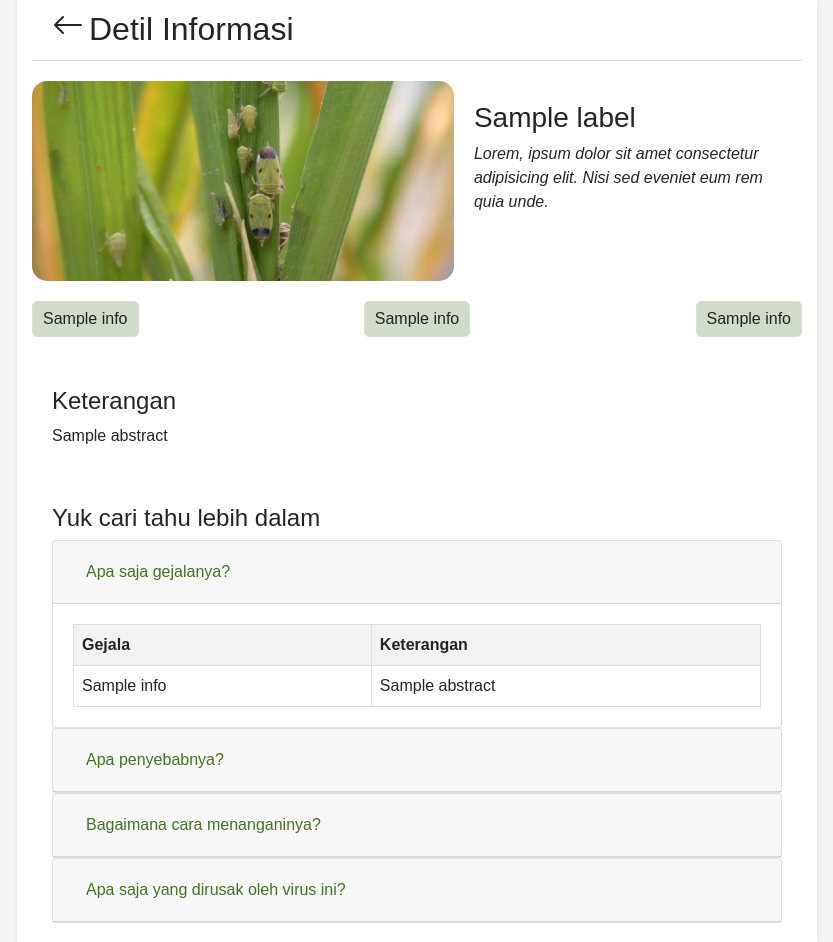
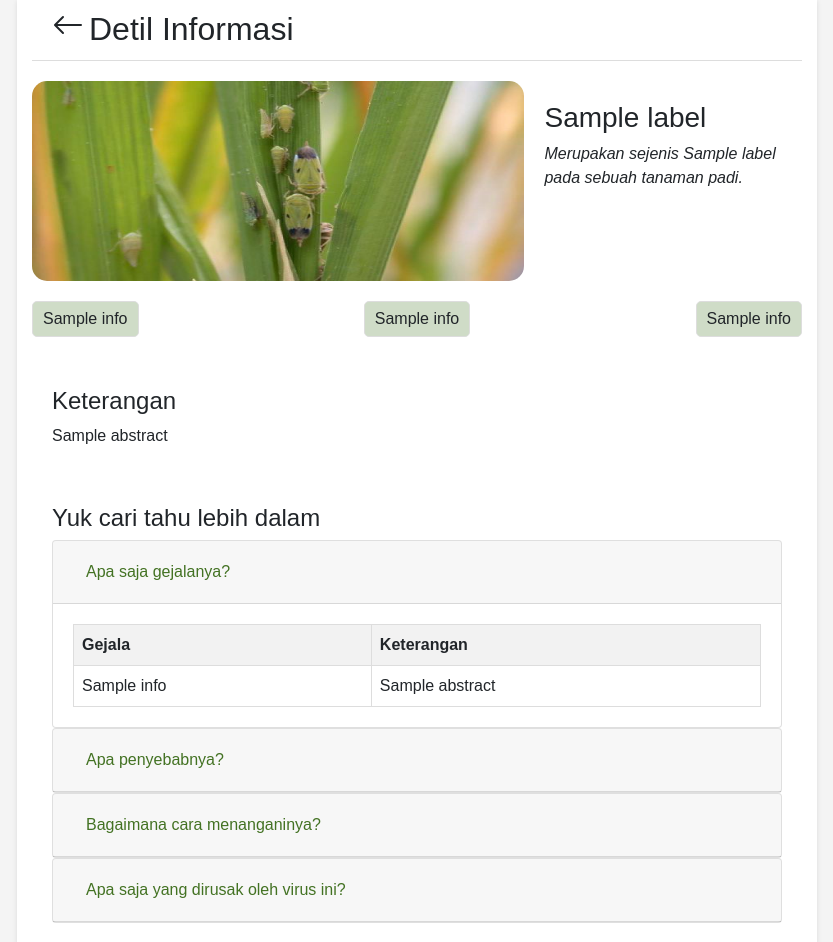
Before and after one commit to Ariful2607/Sistem-Pakar-Deep-Knowledge-Graph, a Flask app: template sistem-pakar-eXperTani/templates/DetailInformation.html in a window 1280 px wide. Shown: the part 21-963 px from the top of the page, without its empty margins (223-1056 px from the left). Run offline with Flask 3, Linux system fonts and the light colour scheme; the template is opened without the code that fills it: most values are stand-ins (such as "Sample title", 1, 10 or a date in 2020); some libraries are stand-ins or nearby versions.

Commit message:
Adjust-DetailInformation-2

```diff
--- a/sistem-pakar-eXperTani/app.py
+++ b/sistem-pakar-eXperTani/app.py
@@ -155,42 +155,126 @@ def details_page():
     try:
         query = """
         MATCH (n {label: $label})
+        WITH n, labels(n) AS allLabels
+        UNWIND allLabels AS label
+        WITH n, CASE
+            WHEN label = "PenyakitPadi" THEN "Penyakit Padi"
+            WHEN label = "PatogenPadi" THEN "Patogen Padi"
+            WHEN label = "HamaPadi" THEN "Hama Padi"
+            WHEN label = "Biologis" THEN "Agen Biologi"
+            ELSE label
+        END AS modifiedLabel
+        WHERE modifiedLabel IN ["Fungisida", "Gejala", "Penyakit Padi", "Patogen Padi", "Hama Padi", "Agen Biologi", "Bakterisida", "Pestisida"]
+        WITH n, collect(modifiedLabel) AS labelobjects
         OPTIONAL MATCH (n)-[:memilikiGejala]->(gejala)
         OPTIONAL MATCH (n)-[:diberikanFungisida]->(fungisida)
+        OPTIONAL MATCH (n)-[:diberikanBakterisida]->(bakterisida)
+        OPTIONAL MATCH (n)-[:diberikanPestisida]->(pestisida)
+        OPTIONAL MATCH (n)-[:diberikanAgenBiologi]->(agenbiologi)
         OPTIONAL MATCH (n)-[:terkenaPatogen]->(patogenpadi)
         RETURN n,
-               collect(DISTINCT {label: gejala.label, abstract: gejala.abstract}) AS gejalaInfo,
-               collect(DISTINCT {label: fungisida.label, abstract: fungisida.abstract}) AS fungisidaInfo,
-               collect(DISTINCT {label: patogenpadi.label, abstract: patogenpadi.abstract}) AS patogenInfo
+            labelobjects,
+            collect(DISTINCT {label: gejala.label, abstract: gejala.abstract}) AS gejalaInfo,
+            collect(DISTINCT {label: fungisida.label, abstract: fungisida.abstract}) AS fungisidaInfo,
+            collect(DISTINCT {label: bakterisida.label, abstract: bakterisida.abstract}) AS bakterisidaInfo,
+            collect(DISTINCT {label: pestisida.label, abstract: pestisida.abstract}) AS pestisidaInfo,
+            collect(DISTINCT {label: agenbiologi.label, abstract: agenbiologi.abstract}) AS agenbiologiInfo,
+            collect(DISTINCT {label: patogenpadi.label, abstract: patogenpadi.abstract}) AS patogenInfo
         """
         result = run_query(query, {"label": label})
 
         if result:
             node = result[0]['n']
+            labels = result[0]['labelobjects']
             gejala_info = result[0]['gejalaInfo']
             fungisida_info = result[0]['fungisidaInfo']
+            bakterisida_info = result[0]['bakterisidaInfo']
+            pestisida_info = result[0]['pestisidaInfo']
+            agenbiologi_info = result[0]['agenbiologiInfo']
             patogen_info = result[0]['patogenInfo']
 
             logging.debug(f"Node: {node}")
+            logging.debug(f"Label Objects: {labels}")
             logging.debug(f"Gejala Info: {gejala_info}")
             logging.debug(f"Fungisida Info: {fungisida_info}")
+            logging.debug(f"Bakterisida Info: {bakterisida_info}")
+            logging.debug(f"Pestisida Info: {pestisida_info}")
+            logging.debug(f"Agen Biologi Info: {agenbiologi_info}")
             logging.debug(f"Patogen Info: {patogen_info}")
 
             gejala_info_list = [gejala for gejala in gejala_info if gejala.get('label')]
             fungisida_info_list = [fungisida for fungisida in fungisida_info if fungisida.get('label')]
+            bakterisida_info_list = [bakterisida for bakterisida in bakterisida_info if bakterisida.get('label')]
+            pestisida_info_list = [pestisida for pestisida in pestisida_info if pestisida.get('label')]
+            agenbiologi_info_list = [agenbiologi for agenbiologi in agenbiologi_info if agenbiologi.get('label')]
             patogen_info_list = [patogen for patogen in patogen_info if patogen.get('label')]
 
             logging.debug(f"Gejala Info List: {gejala_info_list}")
             logging.debug(f"Fungisida Info List: {fungisida_info_list}")
+            logging.debug(f"Bakterisida Info List: {bakterisida_info_list}")
+            logging.debug(f"Pestisida Info List: {pestisida_info_list}")
+            logging.debug(f"Agen Biologi Info List: {agenbiologi_info_list}")
             logging.debug(f"Patogen Info List: {patogen_info_list}")
 
             return render_template(
                 "DetailInformation.html",
                 label=node.get("label", ""),
+                labels=labels,
                 abstract=node.get("abstract", ""),
                 gejala_info=gejala_info_list,
                 fungisida_info=fungisida_info_list,
+                bakterisida_info=bakterisida_info_list,
+                pestisida_info=pestisida_info_list,
+                agenbiologi_info=agenbiologi_info_list,
                 patogen_info=patogen_info_list
+            )
+        else:
+            logging.warning(f"No results found for label: {label}")
+            return f"No details found for {label}", 404
+
+    except Exception as e:
+        logging.error(f"An error occurred: {e}")
+        return str(e), 500
+
+@app.route('/details-2')
+def details2_page():
+    label = request.args.get('label', '')
+
+    # Log the received label
+    logging.debug(f"Received label: {label}")
+
+    if not label:
+        return "Label is required", 400
+
+    try:
+        query = """
+        MATCH (n {label: $label})
+        WITH n, labels(n) AS allLabels
+        UNWIND allLabels AS label
+        WITH n, CASE
+            WHEN label = "PenyakitPadi" THEN "Penyakit Padi"
+            WHEN label = "PatogenPadi" THEN "Patogen Padi"
+            WHEN label = "HamaPadi" THEN "Hama Padi"
+            WHEN label = "Biologis" THEN "Agen Biologi"
+            ELSE label
+        END AS modifiedLabel
+        WHERE modifiedLabel IN ["Fungisida", "Gejala", "Penyakit Padi", "Patogen Padi", "Hama Padi", "Agen Biologi", "Bakterisida", "Pestisida"]
+        RETURN n, modifiedLabel AS labelobject
+        """
+        result = run_query(query, {"label": label})
+
+        if result:
+            node = result[0]['n']
+            labels = result[0]['labelobject']
+
+            logging.debug(f"Node: {node}")
+            logging.debug(f"Label Object: {labels}")
+
+            return render_template(
+                "DetailInformation-2.html",
+                label=node.get("label", ""),
+                abstract=node.get("abstract", ""),
+                labels=labels,
             )
         else:
             logging.warning(f"No results found for label: {label}")
--- a/sistem-pakar-eXperTani/templates/DetailInformation.html
+++ b/sistem-pakar-eXperTani/templates/DetailInformation.html
@@ -28,12 +28,16 @@
         <img src="{{ url_for('static', filename='images/tungro.jpg') }}" alt="Load fail.." style="width: 900px; height: 200px; border-radius: 15px;">
         <div class="information">
           <h3>{{ label }}</h3>
-          <p style="font-style: italic;">Lorem, ipsum dolor sit amet consectetur adipisicing elit. Nisi sed eveniet eum rem quia unde.</p>
+          <p style="font-style: italic;">Merupakan sejenis
+          {% for label in labels %}
+            {{ label }}
+          {% endfor %}
+           pada sebuah tanaman padi.</p>
         </div>
       </div>
       <div class="categories">
         {% for info in gejala_info %}
-        <div class="category" data-label="{{ info.label }}">{{ info.label }}</div>
+        <div class="category" data-label="{{ info.label }}"> {{ info.label }}</div>
         {% endfor %}
         {% for info in fungisida_info %}
         <div class="category" data-label="{{ info.label }}">{{ info.label }}</div>
@@ -120,7 +124,7 @@
           </div>
           <div id="collapseThree" class="collapse" aria-labelledby="headingThree" data-parent="#accordionExample">
             <div class="card-body">
-              <p>Penanganan Dapat diberi fungisida.</p>
+              <p>Penanganan Dapat diberi fungisida, Bakterisida, Pestisida, atau agen Biologi.</p>
               <table>
                 <thead>
                     <tr>
@@ -137,6 +141,57 @@
                     {% endfor %}
                 </tbody>
             </table>
+            <!-- Bakterisida -->
+            <table>
+              <thead>
+                  <tr>
+                      <th>Bakterisida</th>
+                      <th>Keterangan</th>
+                  </tr>
+              </thead>
+              <tbody>
+                  {% for info in bakterisida_info %}
+                  <tr>
+                      <td>{{ info.label }}</td>
+                      <td>{{ info.abstract }}</td>
+                  </tr>
+                  {% endfor %}
+              </tbody>
+          </table>
+          <!-- Pestisida -->
+          <table>
+            <thead>
+                <tr>
+                    <th>Pestisida</th>
+                    <th>Keterangan</th>
+                </tr>
+            </thead>
+            <tbody>
+                {% for info in pestisida_info %}
+                <tr>
+                    <td>{{ info.label }}</td>
+                    <td>{{ info.abstract }}</td>
+                </tr>
+                {% endfor %}
+            </tbody>
+          </table>
+          <!-- Agen Biologi -->
+          <table>
+            <thead>
+                <tr>
+                    <th>Agen Biologi</th>
+                    <th>Keterangan</th>
+                </tr>
+            </thead>
+            <tbody>
+                {% for info in agenbiologi_info %}
+                <tr>
+                    <td>{{ info.label }}</td>
+                    <td>{{ info.abstract }}</td>
+                </tr>
+                {% endfor %}
+            </tbody>
+          </table>
             </div>
           </div>
         </div>
@@ -174,7 +229,7 @@
         category.addEventListener('click', function() {
             const label = category.getAttribute('data-label');
             // alert('Category clicked: ' + label); // Replace this line with the desired action
-            window.location.href = `/details?label=${label}`;
+            window.location.href = `/details-2?label=${label}`;
         });
     });
   </script>
```
Also changed, not shown: sistem-pakar-eXperTani/templates/DetailInformation-2.html (added, +64 -0 lines).
